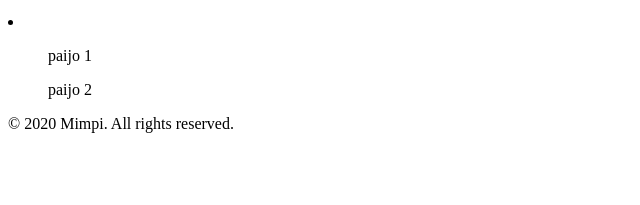
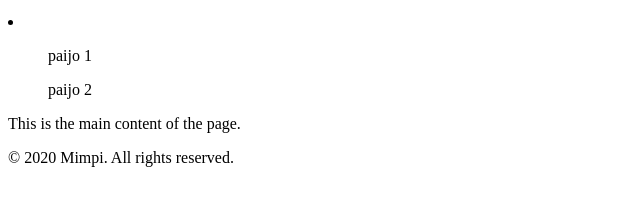
Before and after one commit to mchoud/mimpi-2020, a plain HTML site: page index.html in a window 1280 px wide. Shown: the part 101-306 px from the top of the page, without its empty margins (0-640 px from the left). Drawn offline with Linux system fonts and the light colour scheme.

Commit message:
Update index.html

```diff
--- a/index.html
+++ b/index.html
@@ -15,6 +15,7 @@
             <ul>paijo 1</ul>
             <ul>paijo 2</ul>
         </li>
+        <p>This is the main content of the page.</p>
     </main>
     <footer>
         <p>&copy; 2020 Mimpi. All rights reserved.</p>
```
